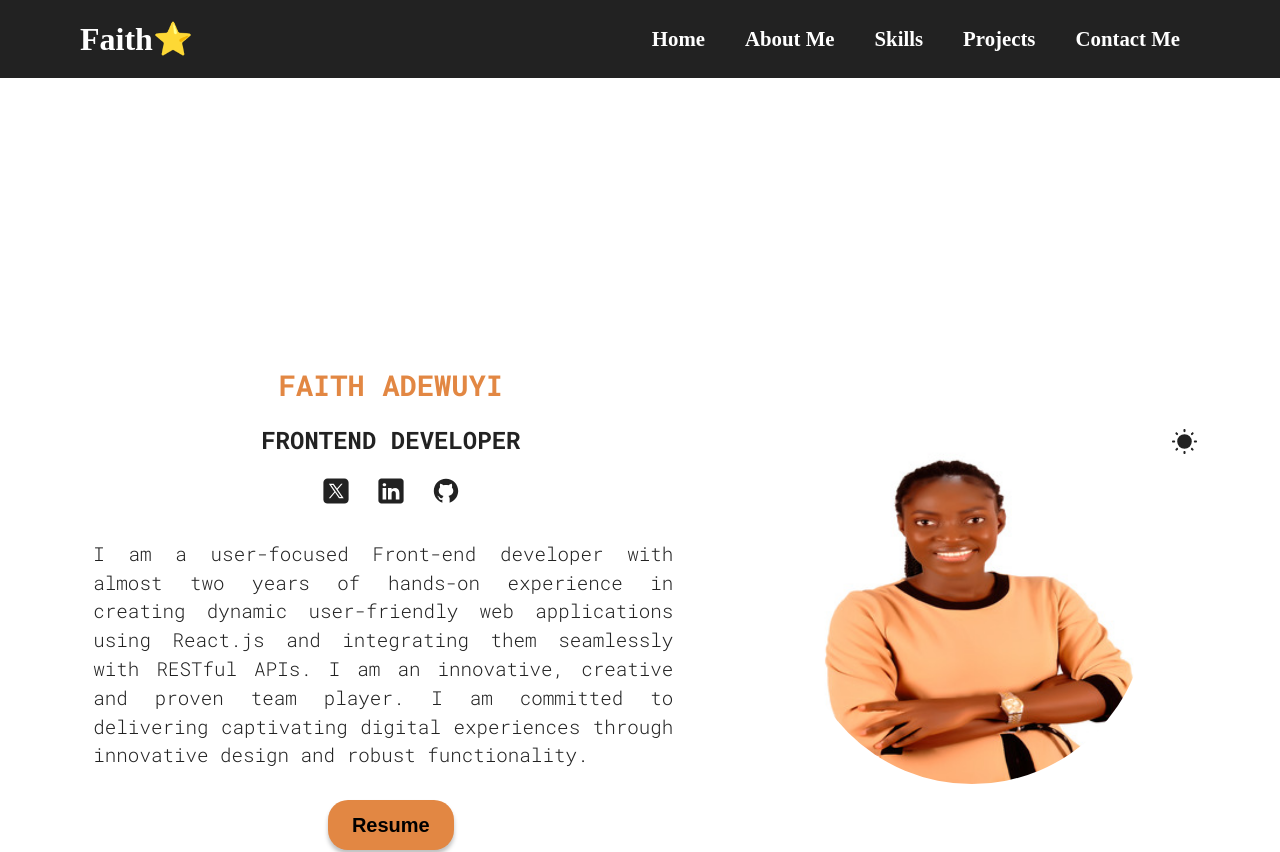
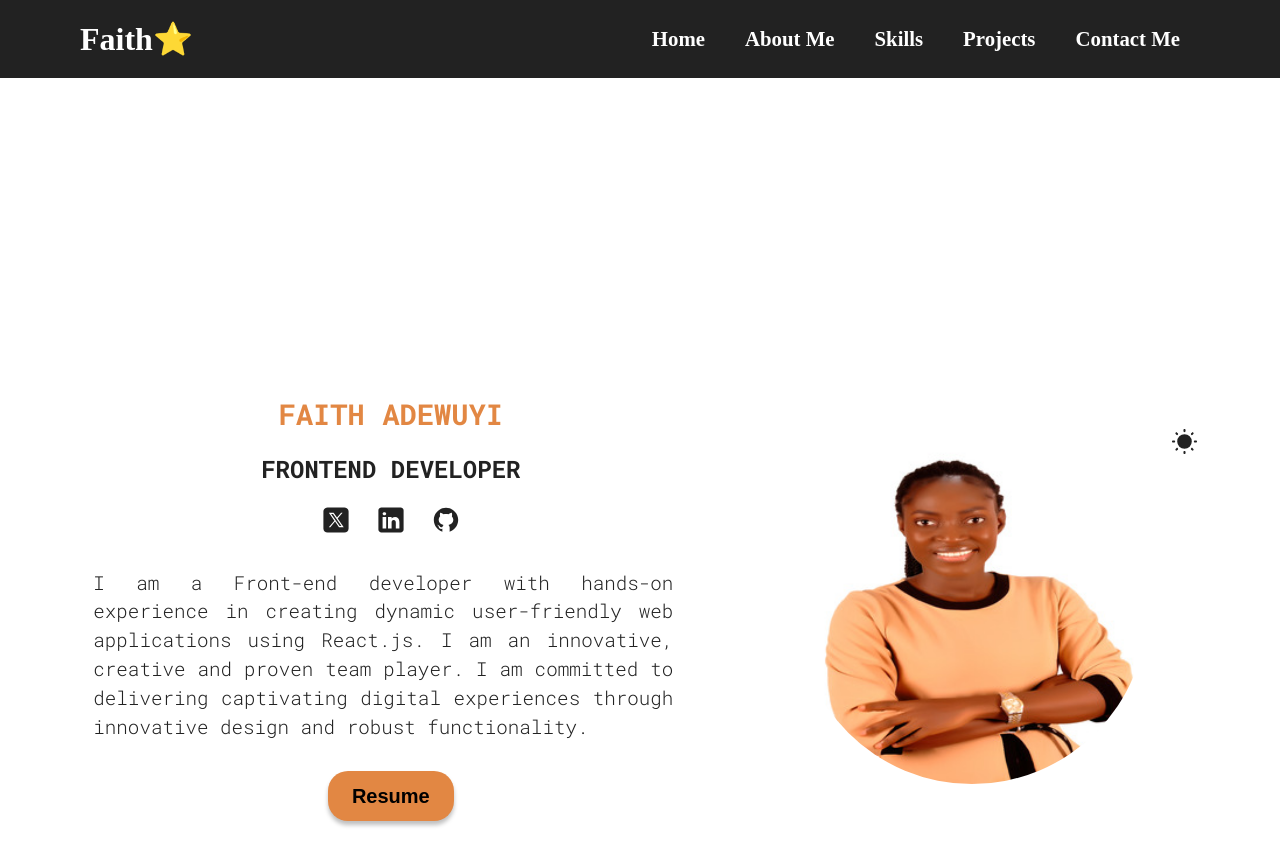
Before and after one commit to faithadewuyi/Faith-Website, a React (Vite) app: page / in a window 1280 px wide. Shown: the top 852 px of the page. Built offline with nearby package versions, Linux system fonts and the light colour scheme.

Commit message:
Hero updated

```diff
--- a/src/Components/Hero/Hero.jsx
+++ b/src/Components/Hero/Hero.jsx
@@ -49,7 +49,7 @@ function Hero() {
               <img src={githubIcon} alt="github-icon"/>
             </a>
           </span>
-          <p className={styles.description}>I am a user-focused Front-end developer with almost two years of hands-on experience in creating dynamic user-friendly web applications using React.js and integrating them seamlessly with RESTful APIs. I am an innovative, creative and proven team player. I am committed to delivering captivating digital experiences through innovative design and robust functionality.</p>
+          <p className={styles.description}>I am a Front-end developer with hands-on experience in creating dynamic user-friendly web applications using React.js. I am an innovative, creative and proven team player. I am committed to delivering captivating digital experiences through innovative design and robust functionality.</p>
           <a href="faith-cv.pdf" download>
             <button className='hover' > Resume</button>
           </a>
```
